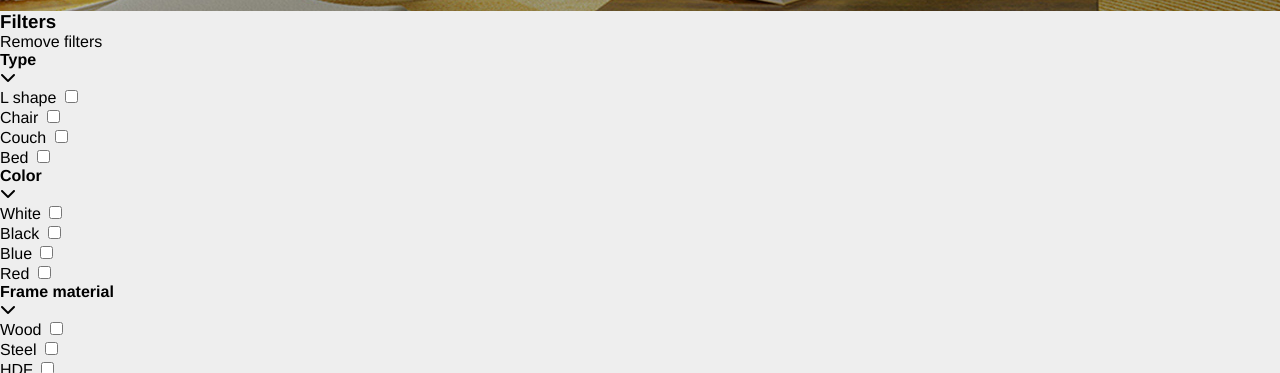
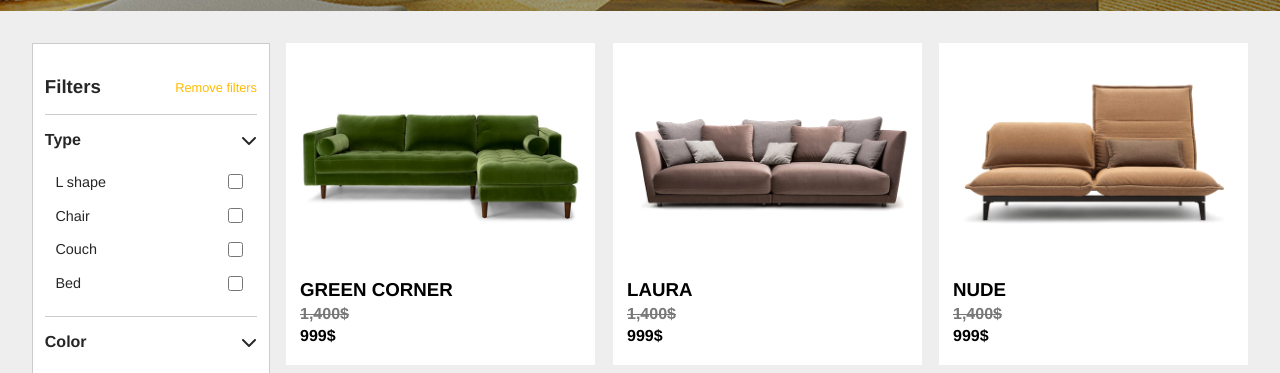
Before and after one commit to KhashayarAsghari/Furniture, a plain HTML site: page products.html in a window 1280 px wide. Shown: the part 389-762 px from the top of the page. Drawn offline with nearby package versions, Linux system fonts and the light colour scheme.

Commit message:
products filter

```diff
--- /dev/null
+++ b/assets/sass/blocks/_products-filter.scss
@@ -0,0 +1,64 @@
+.filters {
+    position: sticky;
+    top: 80px;
+    left: 0;
+
+    max-height: 80vh;
+    overflow-y: auto;
+    display: none;
+    color: $color-black;
+    @media (min-width: 769px) {
+        display: block;
+        margin-top: $margin-xxl;
+        background-color: $color-bg-purewhite;
+        border: 1px solid $color-lightgray;
+        padding: $padding-xl 0px;
+
+        @include dflex(flex-start, flex-start, column);
+        &__header {
+            @include filtersgroup();
+            &__title {
+                color: $color-black;
+            }
+            &__remove-filters {
+                color: $color-highlight;
+                font-size: 0.8rem;
+            }
+        }
+
+        &__type {
+            @include filtersgroup();
+            @include dflex(space-between, space-between, column);
+
+            &__header {
+                @include wauto(100%);
+                @include dflex (space-between);
+                margin-bottom: $margin-xl;
+                &__title {
+
+                }
+            }
+
+            &__item {
+                @include filtersitem();
+
+                &__title {
+                    font-size: 0.9rem;
+                }
+
+                &__check {
+                    accent-color: $color-highlight;
+                    width: 15px;
+                    height: 15px;
+
+                }
+
+            }
+
+            &:last-child {
+                border-bottom: none;
+            }
+
+        }
+    }
+}
--- a/assets/sass/blocks/_products.scss
+++ b/assets/sass/blocks/_products.scss
@@ -1,3 +1,15 @@
+.products-container {
+    @include dflex(space-around,flex-start);
+    @include wauto(95%);
+    .products {
+
+    }
+
+    .filters {
+        flex-basis: 300px;
+        margin-right: $margin-xl
+    }
+}
 .products {
     @include wauto(100%);
     text-align: center;
@@ -14,11 +26,16 @@
         &__filtericon {
             font-size: $icon-size-m;
         }
+
+        @media (min-width: 769px){
+            display: none;
+        }
     }
 
     &__items {
         @include dflex(center, center, row, wrap);
-        @include wauto(90%);
+        @include wauto(100%);
+
         text-align: start;
         margin-top: $margin-xxl;
         .products-card {
@@ -39,7 +56,7 @@
 
         @media (min-width: 769px) {
             @include dflex(space-between, center , row , wrap);
-            width: 80%;
+            width: 100%;
             .products-card {
                 width: calc((100% / 3) - $margin-m);
             }
--- a/assets/sass/main.scss
+++ b/assets/sass/main.scss
@@ -9,7 +9,6 @@
 @import "./blocks/header";
 @import "./blocks/slider";
 @import './blocks/popular';
-@import './blocks/popular-card';
 @import './blocks/rooms';
 @import './blocks/story';
 @import './blocks/blog';
@@ -17,3 +16,4 @@
 @import './blocks/footer';
 @import './blocks/products';
 @import './blocks/products-card';
+@import './blocks/products-filter';
--- a/assets/sass/shared/_mixins.scss
+++ b/assets/sass/shared/_mixins.scss
@@ -10,3 +10,17 @@
     width: $width;
     margin: 0px auto;
 }
+
+@mixin filtersgroup() {
+    @include wauto(90%);
+    padding: $padding-xl 0px;
+    @include dflex(space-between, center);
+    border-bottom: 1px solid $color-lightgray;
+}
+
+
+@mixin filtersitem() {
+    @include wauto(90%);
+    padding: $padding-s 0px;
+    @include dflex(space-between, center);
+}
--- a/assets/sass/shared/_variables.scss
+++ b/assets/sass/shared/_variables.scss
@@ -32,10 +32,12 @@ $icon-size-xl: 60px;
 // background colors
 $color-bg-black: #262626;
 $color-bg-gray: #777;
+$color-bg-lightgray: #ccc;
 $color-bg-white: #eeeeee;
 $color-bg-purewhite: #fff;
 $color-bg-highlight: #ffbb00;
 $color-bg-header: #262626dd;
+
 
 // text or icon color
 $color-black: #262626;
@@ -43,6 +45,7 @@ $color-gray: #777;
 $color-white: #eee;
 $color-purewhite: #fff;
 $color-highlight: #ffbb00;
+$color-lightgray: #ccc;
 
 // transitions time
 
```
Also changed, not shown: assets/css/main.css, 1 other file.
